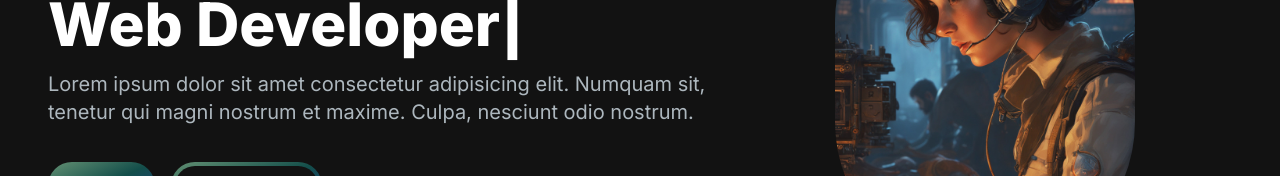
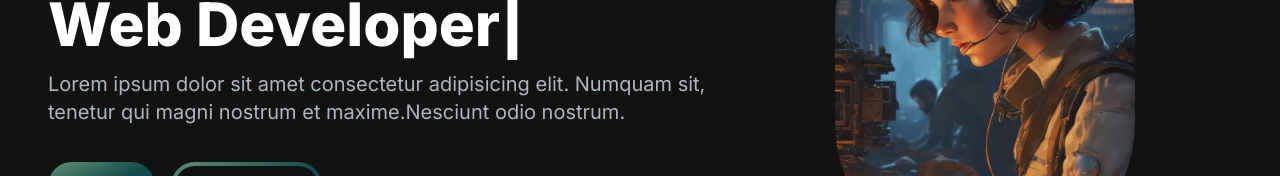
Before and after one commit to darinetag/my-portfolio, a Next.js app: page / in a window 1280 px wide. Shown: the part 256-432 px from the top of the page. Built offline with nearby package versions, Linux system fonts and the light colour scheme.

Commit message:
push header to main

```diff
--- a/src/app/components/HeroSection.jsx
+++ b/src/app/components/HeroSection.jsx
@@ -31,7 +31,7 @@ const HeroSection = () => {
           </h1>
           <p className="text-[#ADB7BE] mb-6 text-lg lg:text-xl">
             Lorem ipsum dolor sit amet consectetur adipisicing elit. Numquam
-            sit, tenetur qui magni nostrum et maxime. Culpa, nesciunt odio
+            sit, tenetur qui magni nostrum et maxime.Nesciunt odio
             nostrum.
           </p>
           <div>
```
